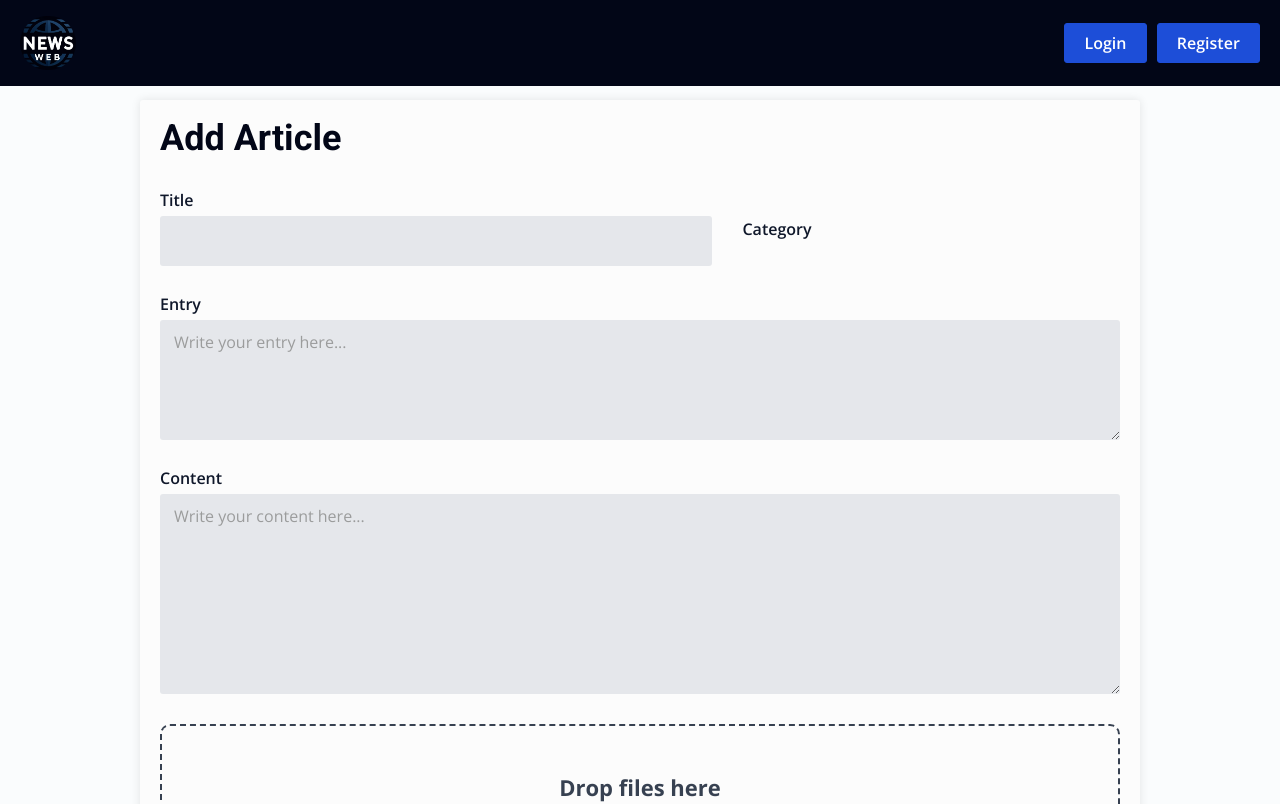
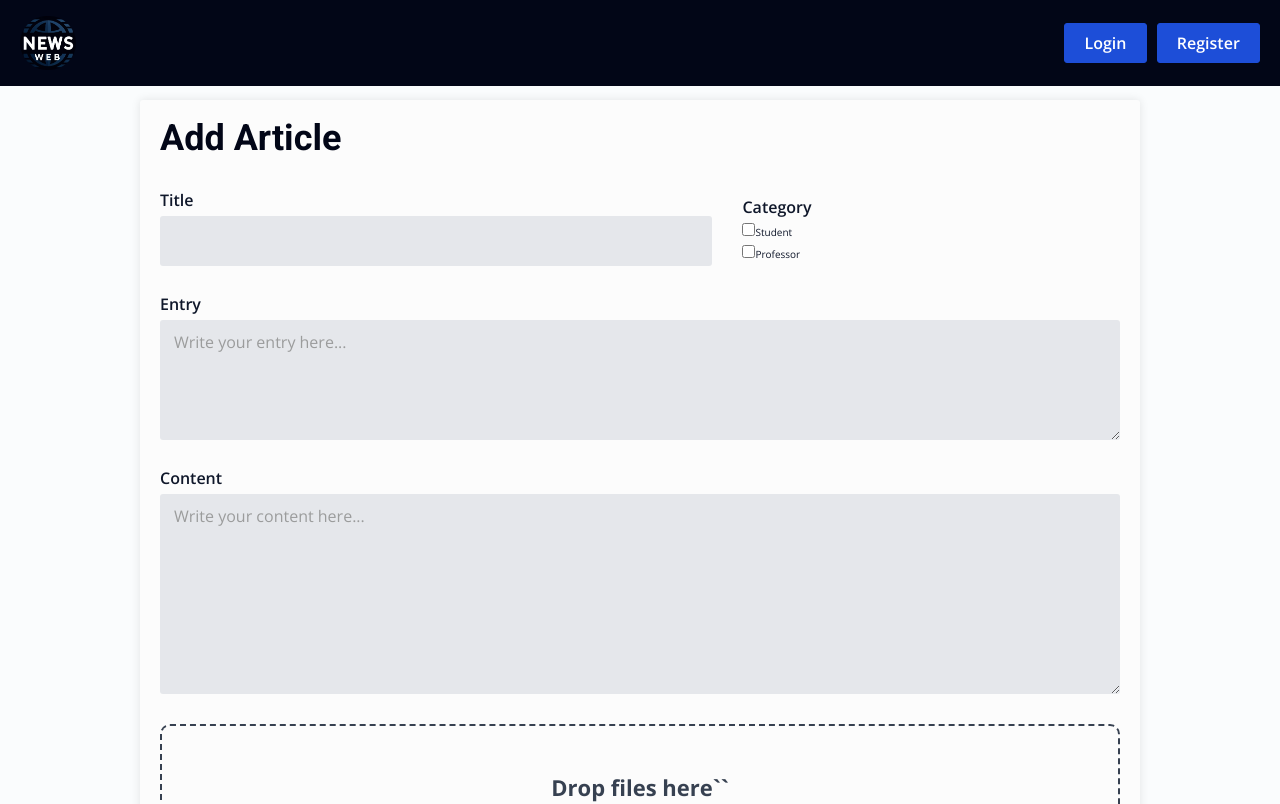
Before and after one commit to PacekMikolaj/NewsWeb, a React app: page /add-article in a window 1280 px wide. Shown: the top 804 px of the page. Built offline with nearby package versions, Linux system fonts and the light colour scheme; no server answers.

Commit message:
comebock of switches

```diff
--- a/src/pages/AddArticle/AddArticle.tsx
+++ b/src/pages/AddArticle/AddArticle.tsx
@@ -98,7 +98,7 @@ const AddArticle = () => {
   };
 
   return (
-    <div className="add-article-container" >
+    <div className="add-article-container">
       <form className="add-article" onSubmit={handleSubmit}>
         <h3 className="add-article__title">Add Article</h3>
         <div className="add-article__inputs-wrapper">
@@ -119,7 +119,24 @@ const AddArticle = () => {
             <label className="add-article__label" htmlFor="category">
               Category
             </label>
-
+            <label>
+              <input
+                type="checkbox"
+                value="Student"
+                checked={formData.categories.includes("Student")}
+                onChange={handleCategoryChange}
+              />
+              Student
+            </label>
+            <label>
+              <input
+                type="checkbox"
+                value="Professor"
+                checked={formData.categories.includes("Professor")}
+                onChange={handleCategoryChange}
+              />
+              Professor
+            </label>
           </div>
         </div>
         <div className="add-article__input-wrapper">
@@ -167,7 +184,7 @@ const AddArticle = () => {
             }}
           >
             <span className="add-article__drop-container__title">
-              Drop files here
+              Drop files here``
             </span>
             <span className="add-article__drop-container__subtitle">or</span>
             <input
```
